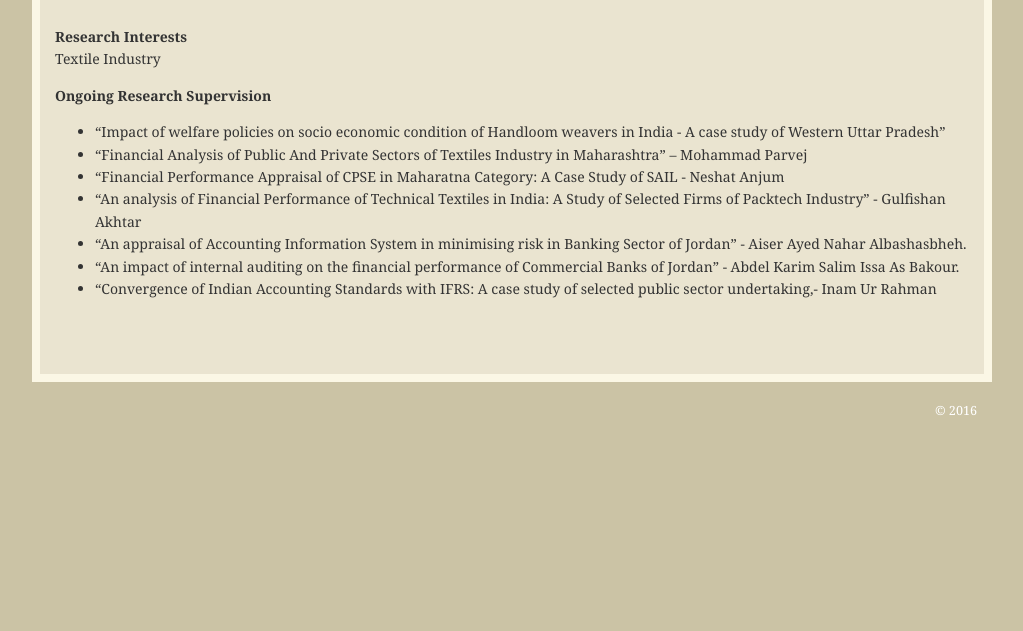
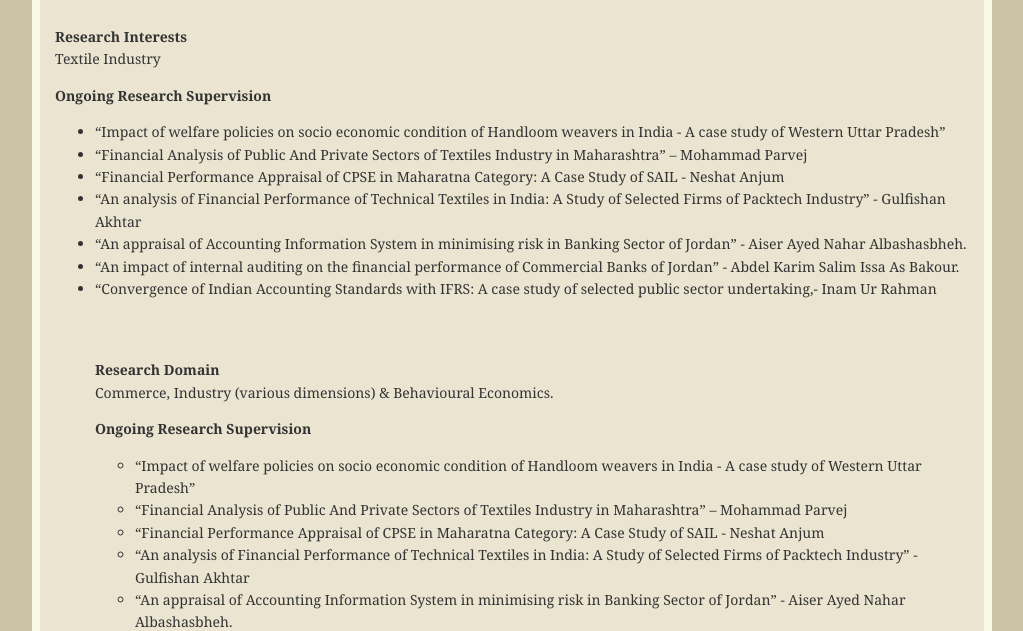
Before and after one commit to asiyaac/asiyaac.github.io, a plain HTML site: page page2.html in a window 1280 px wide. Shown: the part 165-796 px from the top of the page, without its empty margins (128-1151 px from the left). Drawn offline with Linux system fonts and the light colour scheme.

Commit message:
Update page2.html

```diff
--- a/page2.html
+++ b/page2.html
@@ -38,13 +38,32 @@
 
 
 
-
             <p>
             <head><b>
             Research Interests
             </b>
             </head><br>
             <body>Textile Industry<br></body>
+            </p>
+            <p> <head><b>   Ongoing Research Supervision <br></b> </head>
+            <ul>
+             <li>“Impact of welfare policies on socio economic condition of Handloom weavers in India - A case study of Western Uttar Pradesh”</li>
+
+             <li>“Financial Analysis of Public And Private Sectors of Textiles Industry in Maharashtra” – Mohammad Parvej</li>
+            <li>“Financial Performance Appraisal of CPSE in Maharatna Category: A Case Study of SAIL - Neshat Anjum</li>
+            <li>“An analysis of Financial Performance of Technical Textiles in India: A Study of Selected Firms of Packtech Industry” - Gulfishan Akhtar </li>
+            <li>“An appraisal of Accounting Information System in minimising risk in Banking Sector of Jordan” - Aiser Ayed Nahar Albashasbheh. </li>
+            <li>“An impact of internal auditing on the financial performance of Commercial Banks of Jordan” - Abdel Karim Salim Issa As Bakour.</li>
+            <li>“Convergence of Indian Accounting Standards with IFRS: A case study of selected public sector undertaking,- Inam Ur Rahman </li>
+            <br><br>
+
+
+            <p>
+            <head><b>
+            Research Domain
+            </b>
+            </head><br>
+            <body>Commerce, Industry (various dimensions) & Behavioural Economics.<br></body>
             </p>
             <p> <head><b>   Ongoing Research Supervision <br></b> </head>
             <ul>
```
